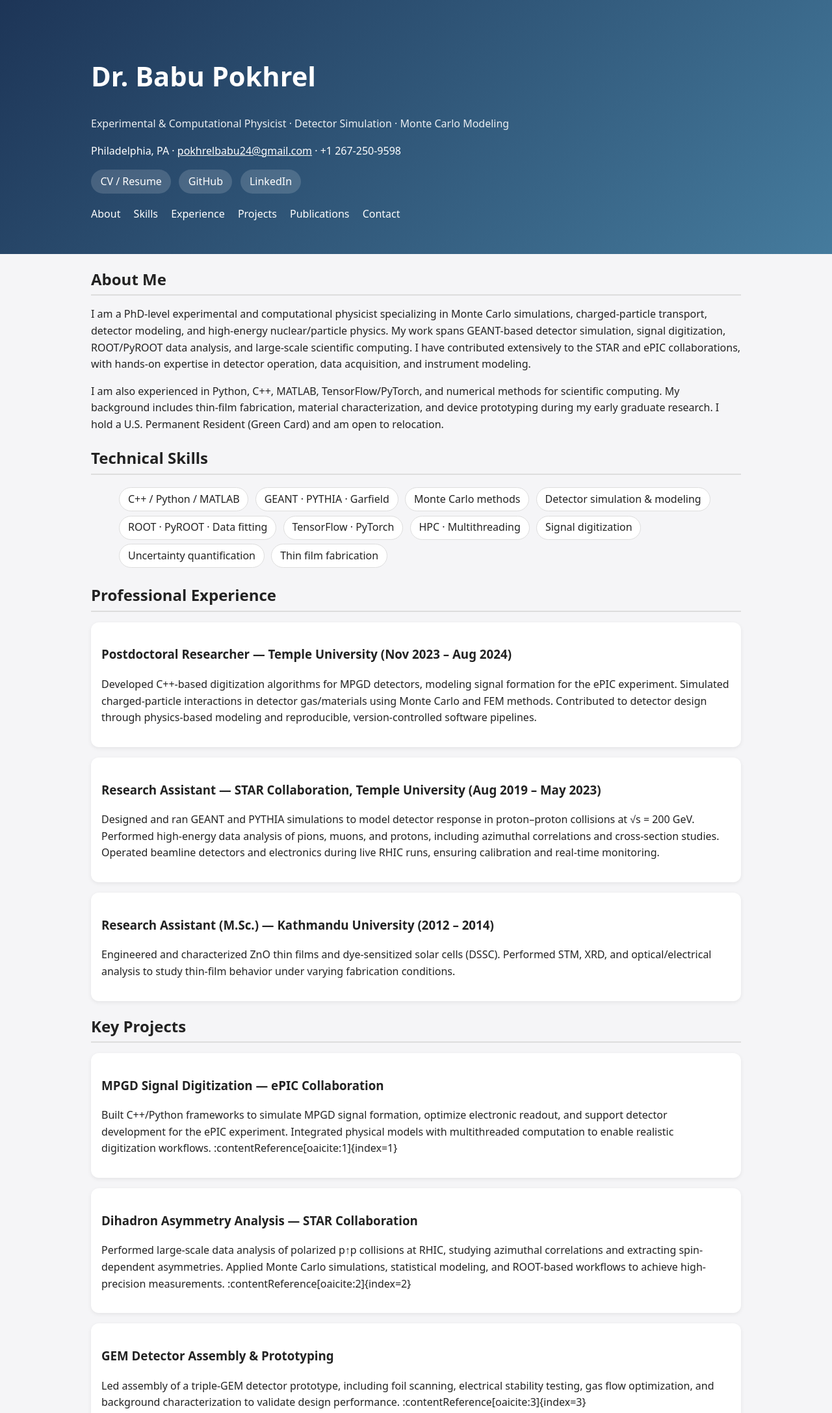
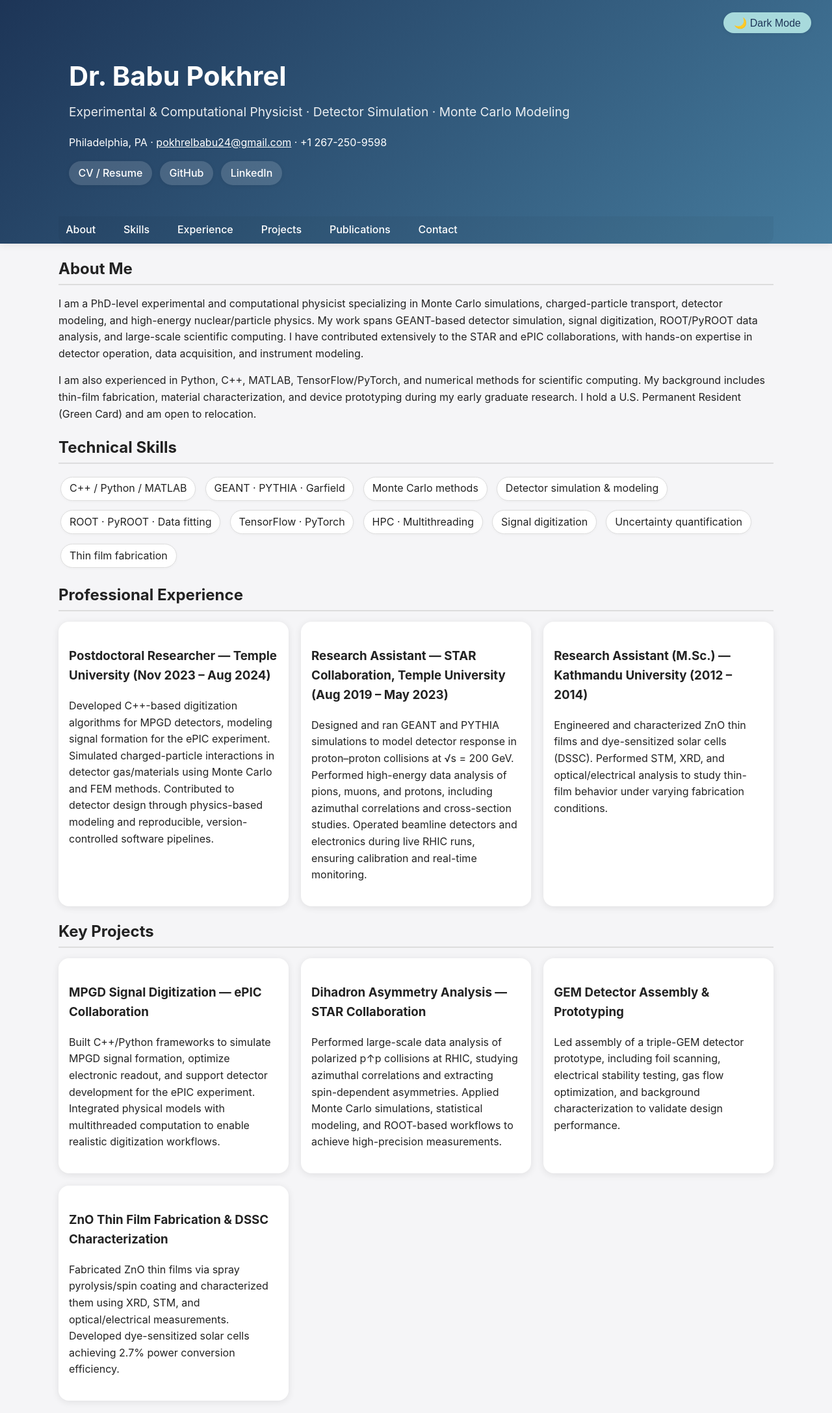
Before and after one commit to babupo24/personal-site, a plain HTML site: page index.html in a window 1280 px wide. Shown: the top 2175 px of the page at 65% size. Drawn offline with Linux system fonts and the light colour scheme.

Commit message:
Profile update

```diff
--- a/index.html
+++ b/index.html
@@ -9,27 +9,67 @@
         content="Personal website of Dr. Babu Pokhrel, experimental and computational physicist specializing in Monte Carlo simulations, detector physics, nuclear/particle interactions, and scientific computing.">
     <style>
         body {
-            font-family: system-ui, sans-serif;
+            font-family: 'Inter', system-ui, sans-serif;
             margin: 0;
-            background: #f5f5f7;
-            color: #222;
+            background: var(--bg, #f5f5f7);
+            color: var(--text, #222);
             line-height: 1.6;
+            transition: background 0.3s, color 0.3s;
+        }
+
+        :root {
+            --primary: #1d3557;
+            --secondary: #457b9d;
+            --accent: #a8dadc;
+            --bg: #f5f5f7;
+            --text: #222;
+        }
+
+        .dark-mode {
+            --primary: #a8dadc;
+            --secondary: #1d3557;
+            --accent: #457b9d;
+            --bg: #222831;
+            --text: #f5f5f7;
         }
 
         header {
-            background: linear-gradient(135deg, #1d3557, #457b9d);
+            background: linear-gradient(135deg, var(--primary), var(--secondary));
             color: white;
+            padding: 0;
+            position: sticky;
+            top: 0;
+            z-index: 100;
+            box-shadow: 0 2px 12px rgba(0, 0, 0, 0.08);
+        }
+
+        .hero {
+            display: flex;
+            align-items: center;
+            justify-content: space-between;
             padding: 3.5rem 1rem 3rem;
+            flex-wrap: wrap;
+        }
+
+        .profile-img {
+            width: 120px;
+            height: 120px;
+            border-radius: 50%;
+            object-fit: cover;
+            box-shadow: 0 4px 24px rgba(0, 0, 0, 0.12);
+            border: 4px solid var(--accent);
+            background: white;
         }
 
         .container {
             width: 90%;
-            max-width: 1000px;
+            max-width: 1100px;
             margin: auto;
         }
 
         h1 {
             font-size: 2.6rem;
+            margin-bottom: 0.2rem;
         }
 
         h2 {
@@ -39,22 +79,35 @@
         }
 
         a {
-            color: #1d3557;
+            color: var(--primary);
+            transition: color 0.2s;
+        }
+
+        nav {
+            background: rgba(0, 0, 0, 0.04);
+            padding: 0.5rem 0;
+            border-radius: 0 0 12px 12px;
         }
 
         nav a {
             color: white;
             margin-right: 1rem;
             text-decoration: none;
+            font-weight: 500;
+            padding: 0.3rem 0.7rem;
+            border-radius: 8px;
+            transition: background 0.2s;
         }
 
         nav a:hover {
-            text-decoration: underline;
+            background: var(--accent);
+            color: var(--secondary);
         }
 
         .tagline {
             opacity: 0.9;
             margin-top: 0.4rem;
+            font-size: 1.2rem;
         }
 
         .hero-links a {
@@ -65,10 +118,21 @@
             border-radius: 20px;
             color: white;
             text-decoration: none;
+            font-weight: 500;
+            box-shadow: 0 1px 6px rgba(0, 0, 0, 0.07);
+            transition: background 0.2s, color 0.2s;
         }
 
         .hero-links a:hover {
-            background: rgba(255, 255, 255, 0.25);
+            background: var(--accent);
+            color: var(--secondary);
+        }
+
+        .skills-list {
+            display: flex;
+            flex-wrap: wrap;
+            gap: 0.5rem;
+            padding: 0;
         }
 
         .skills-list li {
@@ -78,14 +142,63 @@
             margin: 0.2rem;
             border-radius: 20px;
             border: 1px solid #ddd;
+            box-shadow: 0 1px 4px rgba(0, 0, 0, 0.04);
+            font-size: 1rem;
+        }
+
+        .card-grid {
+            display: grid;
+            grid-template-columns: repeat(auto-fit, minmax(320px, 1fr));
+            gap: 1.2rem;
         }
 
         .card {
             background: white;
-            padding: 1rem;
-            border-radius: 12px;
-            box-shadow: 0 2px 6px rgba(0, 0, 0, 0.07);
-            margin-bottom: 1rem;
+            padding: 1.2rem 1rem;
+            border-radius: 16px;
+            box-shadow: 0 2px 12px rgba(0, 0, 0, 0.09);
+            margin-bottom: 0;
+            transition: transform 0.2s, box-shadow 0.2s;
+        }
+
+        .card:hover {
+            transform: translateY(-4px) scale(1.02);
+            box-shadow: 0 6px 24px rgba(0, 0, 0, 0.13);
+        }
+
+        .dark-mode .card,
+        .dark-mode .skills-list li {
+            background: #23272f;
+            color: #f5f5f7;
+            border-color: #333;
+        }
+
+        .dark-mode nav {
+            background: #1d3557;
+        }
+
+        .dark-mode .card:hover {
+            box-shadow: 0 6px 24px rgba(168, 218, 220, 0.13);
+        }
+
+        .dark-toggle {
+            position: absolute;
+            top: 1.2rem;
+            right: 2rem;
+            background: var(--accent);
+            color: var(--primary);
+            border: none;
+            border-radius: 20px;
+            padding: 0.4rem 1rem;
+            font-size: 1rem;
+            cursor: pointer;
+            box-shadow: 0 1px 6px rgba(0, 0, 0, 0.07);
+            transition: background 0.2s, color 0.2s;
+        }
+
+        .dark-toggle:hover {
+            background: var(--primary);
+            color: var(--accent);
         }
 
         footer {
@@ -94,24 +207,43 @@
             margin-top: 3rem;
             color: #555;
         }
+
+        @media (max-width: 700px) {
+            .hero {
+                flex-direction: column;
+                align-items: flex-start;
+                gap: 1.2rem;
+            }
+
+            .profile-img {
+                margin-bottom: 1rem;
+            }
+        }
     </style>
 </head>
 
 <body>
     <header>
+        <button class="dark-toggle" onclick="toggleDarkMode()">🌙 Dark Mode</button>
         <div class="container">
+            <div class="hero">
+                <div>
                     <h1>Dr. Babu Pokhrel</h1>
-            <p class="tagline">Experimental & Computational Physicist · Detector Simulation · Monte Carlo Modeling</p>
+                    <p class="tagline">Experimental & Computational Physicist · Detector Simulation · Monte Carlo
+                        Modeling
+                    </p>
                     <p>Philadelphia, PA · <a href="mailto:pokhrelbabu24@gmail.com"
-                    style="color:white;">pokhrelbabu24@gmail.com</a> · +1 267-250-9598</p>
-
+                            style="color:white;">pokhrelbabu24@gmail.com</a> · +1 267-250-9598
+                    </p>
                     <div class="hero-links">
                         <a href="YOUR_CV.pdf" target="_blank">CV / Resume</a>
                         <a href="https://github.com/babupo24" target="_blank">GitHub</a>
                         <a href="YOUR_LINKEDIN_URL" target="_blank">LinkedIn</a>
                     </div>
-
-            <nav style="margin-top:1.2rem;">
+                </div>
+                <img src="profile.jpg" alt="Babu Pokhrel" class="profile-img" onerror="this.style.display='none'">
+            </div>
+            <nav>
                 <a href="#about">About</a>
                 <a href="#skills">Skills</a>
                 <a href="#experience">Experience</a>
@@ -129,17 +261,16 @@
             <h2>About Me</h2>
             <p>
                 I am a PhD-level experimental and computational physicist specializing in Monte Carlo simulations,
-                charged-particle transport, detector modeling, and high-energy nuclear/particle physics.
-                My work spans GEANT-based detector simulation, signal digitization, ROOT/PyROOT data analysis,
-                and large-scale scientific computing. I have contributed extensively to the
-                STAR and ePIC collaborations, with hands-on expertise in detector operation,
-                data acquisition, and instrument modeling.
+                charged-particle transport, detector modeling, and high-energy nuclear/particle physics. My work spans
+                GEANT-based detector simulation, signal digitization, ROOT/PyROOT data analysis, and large-scale
+                scientific computing. I have contributed extensively to the STAR and ePIC collaborations, with hands-on
+                expertise in detector operation, data acquisition, and instrument modeling.
             </p>
             <p>
-                I am also experienced in Python, C++, MATLAB, TensorFlow/PyTorch, and numerical methods for
-                scientific computing. My background includes thin-film fabrication, material characterization,
-                and device prototyping during my early graduate research. I hold a U.S. Permanent Resident (Green Card)
-                and am open to relocation.
+                I am also experienced in Python, C++, MATLAB, TensorFlow/PyTorch, and numerical methods for scientific
+                computing. My background includes thin-film fabrication, material characterization, and device
+                prototyping during my early graduate research. I hold a U.S. Permanent Resident (Green Card) and am open
+                to relocation.
             </p>
         </section>
 
@@ -163,133 +294,137 @@
         <!-- EXPERIENCE -->
         <section id="experience">
             <h2>Professional Experience</h2>
-
+            <div class="card-grid">
                 <div class="card">
                     <h3>Postdoctoral Researcher — Temple University (Nov 2023 – Aug 2024)</h3>
                     <p>
-                    Developed C++-based digitization algorithms for MPGD detectors, modeling signal formation for the
-                    ePIC experiment.
-                    Simulated charged-particle interactions in detector gas/materials using Monte Carlo and FEM methods.
-                    Contributed to detector design through physics-based modeling and reproducible, version-controlled
-                    software pipelines.
+                        Developed C++-based digitization algorithms for MPGD detectors, modeling signal formation for
+                        the ePIC experiment. Simulated charged-particle interactions in detector gas/materials using
+                        Monte Carlo and FEM methods. Contributed to detector design through physics-based modeling and
+                        reproducible, version-controlled software pipelines.
                     </p>
                 </div>
-
                 <div class="card">
                     <h3>Research Assistant — STAR Collaboration, Temple University (Aug 2019 – May 2023)</h3>
                     <p>
-                    Designed and ran GEANT and PYTHIA simulations to model detector response in proton–proton collisions
-                    at √s = 200 GeV.
-                    Performed high-energy data analysis of pions, muons, and protons, including azimuthal correlations
-                    and cross-section studies.
-                    Operated beamline detectors and electronics during live RHIC runs, ensuring calibration and
-                    real-time monitoring.
+                        Designed and ran GEANT and PYTHIA simulations to model detector response in proton–proton
+                        collisions at √s = 200 GeV. Performed high-energy data analysis of pions, muons, and protons,
+                        including azimuthal correlations and cross-section studies. Operated beamline detectors and
+                        electronics during live RHIC runs, ensuring calibration and real-time monitoring.
                     </p>
                 </div>
-
                 <div class="card">
                     <h3>Research Assistant (M.Sc.) — Kathmandu University (2012 – 2014)</h3>
                     <p>
-                    Engineered and characterized ZnO thin films and dye-sensitized solar cells (DSSC).
-                    Performed STM, XRD, and optical/electrical analysis to study thin-film behavior under varying
-                    fabrication conditions.
+                        Engineered and characterized ZnO thin films and dye-sensitized solar cells (DSSC). Performed
+                        STM, XRD, and optical/electrical analysis to study thin-film behavior under varying fabrication
+                        conditions.
                     </p>
+                </div>
             </div>
         </section>
 
         <!-- PROJECTS -->
         <section id="projects">
             <h2>Key Projects</h2>
-
+            <div class="card-grid">
                 <div class="card">
                     <h3>MPGD Signal Digitization — ePIC Collaboration</h3>
                     <p>
-                    Built C++/Python frameworks to simulate MPGD signal formation, optimize electronic readout,
-                    and support detector development for the ePIC experiment. Integrated physical models with
-                    multithreaded computation
-                    to enable realistic digitization workflows. :contentReference[oaicite:1]{index=1}
+                        Built C++/Python frameworks to simulate MPGD signal formation, optimize electronic readout, and
+                        support detector development for the ePIC experiment. Integrated physical models with
+                        multithreaded computation to enable realistic digitization workflows.
                     </p>
                 </div>
-
                 <div class="card">
                     <h3>Dihadron Asymmetry Analysis — STAR Collaboration</h3>
                     <p>
                         Performed large-scale data analysis of polarized p↑p collisions at RHIC, studying azimuthal
-                    correlations
-                    and extracting spin-dependent asymmetries. Applied Monte Carlo simulations, statistical modeling,
-                    and ROOT-based workflows to achieve high-precision measurements.
-                    :contentReference[oaicite:2]{index=2}
+                        correlations and extracting spin-dependent asymmetries. Applied Monte Carlo simulations,
+                        statistical modeling, and ROOT-based workflows to achieve high-precision measurements.
                     </p>
                 </div>
-
                 <div class="card">
                     <h3>GEM Detector Assembly & Prototyping</h3>
                     <p>
                         Led assembly of a triple-GEM detector prototype, including foil scanning, electrical stability
-                    testing,
-                    gas flow optimization, and background characterization to validate design performance.
-                    :contentReference[oaicite:3]{index=3}
+                        testing, gas flow optimization, and background characterization to validate design performance.
                     </p>
                 </div>
-
                 <div class="card">
                     <h3>ZnO Thin Film Fabrication & DSSC Characterization</h3>
                     <p>
-                    Fabricated ZnO thin films via spray pyrolysis/spin coating and characterized them using
-                    XRD, STM, and optical/electrical measurements. Developed dye-sensitized solar cells achieving
-                    2.7% power conversion efficiency. :contentReference[oaicite:4]{index=4}
+                        Fabricated ZnO thin films via spray pyrolysis/spin coating and characterized them using XRD,
+                        STM, and optical/electrical measurements. Developed dye-sensitized solar cells achieving 2.7%
+                        power conversion efficiency.
                     </p>
+                </div>
             </div>
         </section>
 
         <!-- PUBLICATIONS -->
         <section id="publications">
             <h2>Selected Publications</h2>
-
-            <ul>
-                <li>
+            <div class="card-grid">
+                <div class="card">
                     <strong>Measurement of Transverse Spin Dependent Azimuthal Correlations of π⁺π⁻ and Unpolarized
                         Cross-Section in p↑p Collisions at √s = 200 GeV</strong><br>
-                    PoS(SPIN2023)052. :contentReference[oaicite:5]{index=5}
-                </li>
-                <li>
+                    PoS(SPIN2023)052.
+                </div>
+                <div class="card">
                     <strong>Measurement of Transverse Spin Dependent Azimuthal Correlations of Charged Pions in p↑p
                         Collisions</strong><br>
-                    SciPost Phys. Proc. 8:047, 2022. :contentReference[oaicite:6]{index=6}
-                </li>
-                <li>
+                    SciPost Phys. Proc. 8:047, 2022.
+                </div>
+                <div class="card">
                     <strong>Azimuthal Correlations of π⁺π⁻ in p↑p Collisions</strong><br>
-                    JPS Conf. Proc., 37:020121, 2022. :contentReference[oaicite:7]{index=7}
-                </li>
-                <li>
+                    JPS Conf. Proc., 37:020121, 2022.
+                </div>
+                <div class="card">
                     <strong>Optical and Electrical Behavior of ZnO Thin Films</strong><br>
-                    SOJ Mater Sci Eng, 2016. :contentReference[oaicite:8]{index=8}
-                </li>
-                <li>
+                    SOJ Mater Sci Eng, 2016.
+                </div>
+                <div class="card">
                     <strong>Dye Absorbance for DSSC Applications</strong><br>
-                    Advances in Applied Science Research, 2014. :contentReference[oaicite:9]{index=9}
-                </li>
-            </ul>
+                    Advances in Applied Science Research, 2014.
+                </div>
+            </div>
         </section>
 
         <!-- CONTACT -->
         <section id="contact">
             <h2>Contact</h2>
+            <div class="card" style="max-width:400px;margin:auto;text-align:center;">
                 <p>
-                Email: <a href="mailto:pokhrelbabu24@gmail.com">pokhrelbabu24@gmail.com</a><br>
-                GitHub: <a href="https://github.com/babupo24" target="_blank">github.com/babupo24</a><br>
-                LinkedIn: <a href="YOUR_LINKEDIN_URL" target="_blank">Your LinkedIn Profile</a>
+                    <strong>Email:</strong> <a href="mailto:pokhrelbabu24@gmail.com">pokhrelbabu24@gmail.com</a><br>
+                    <strong>GitHub:</strong> <a href="https://github.com/babupo24"
+                        target="_blank">github.com/babupo24</a><br>
+                    <strong>LinkedIn:</strong> <a href="YOUR_LINKEDIN_URL" target="_blank">Your LinkedIn Profile</a>
                 </p>
+            </div>
         </section>
-
     </main>
 
     <footer>
         © <span id="year"></span> Babu Pokhrel
     </footer>
-
     <script>
         document.getElementById('year').textContent = new Date().getFullYear();
+
+        function toggleDarkMode() {
+            document.body.classList.toggle('dark-mode');
+        }
+
+        // Smooth scroll for nav links
+        document.querySelectorAll('nav a').forEach(link => {
+            link.addEventListener('click', function (e) {
+                const href = this.getAttribute('href');
+                if (href.startsWith('#')) {
+                    e.preventDefault();
+                    document.querySelector(href).scrollIntoView({ behavior: 'smooth' });
+                }
+            });
+        });
     </script>
 
 </body>
```
Lines whose indentation alone changed are shown as unchanged.
